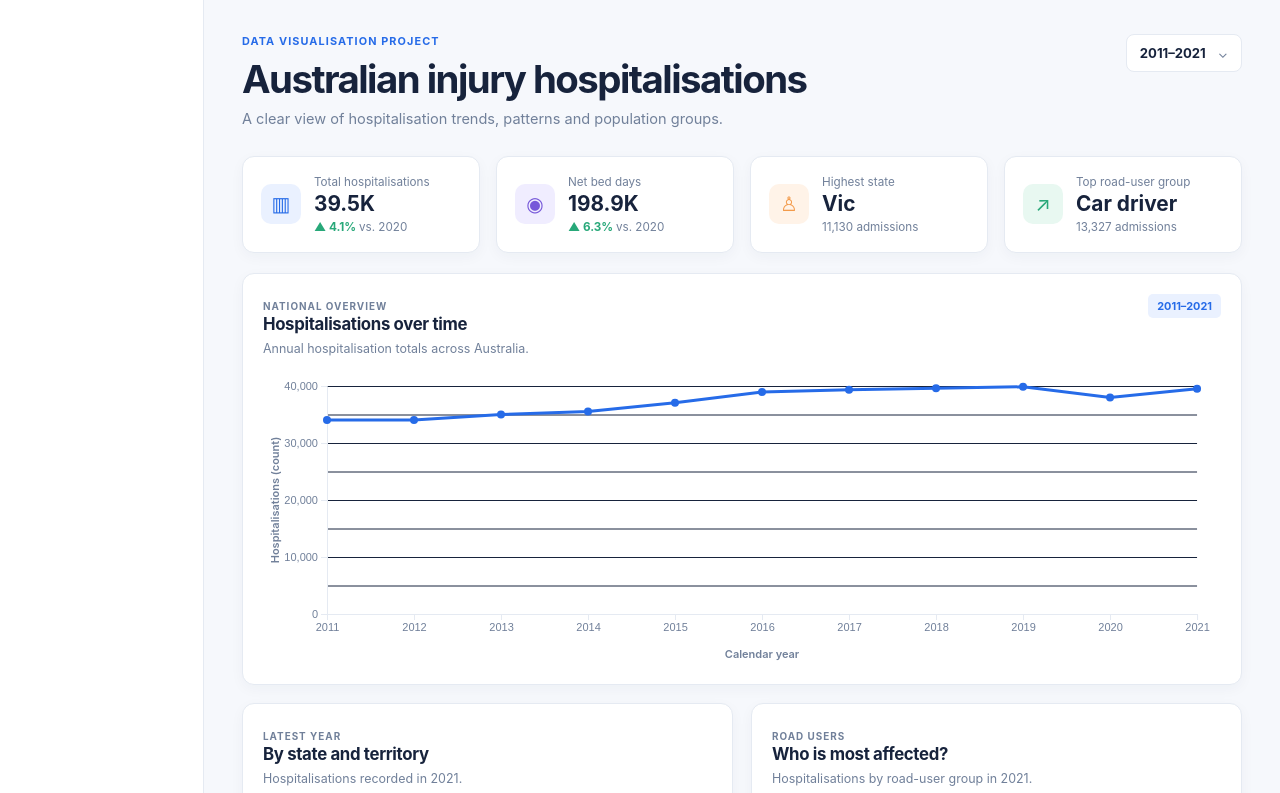
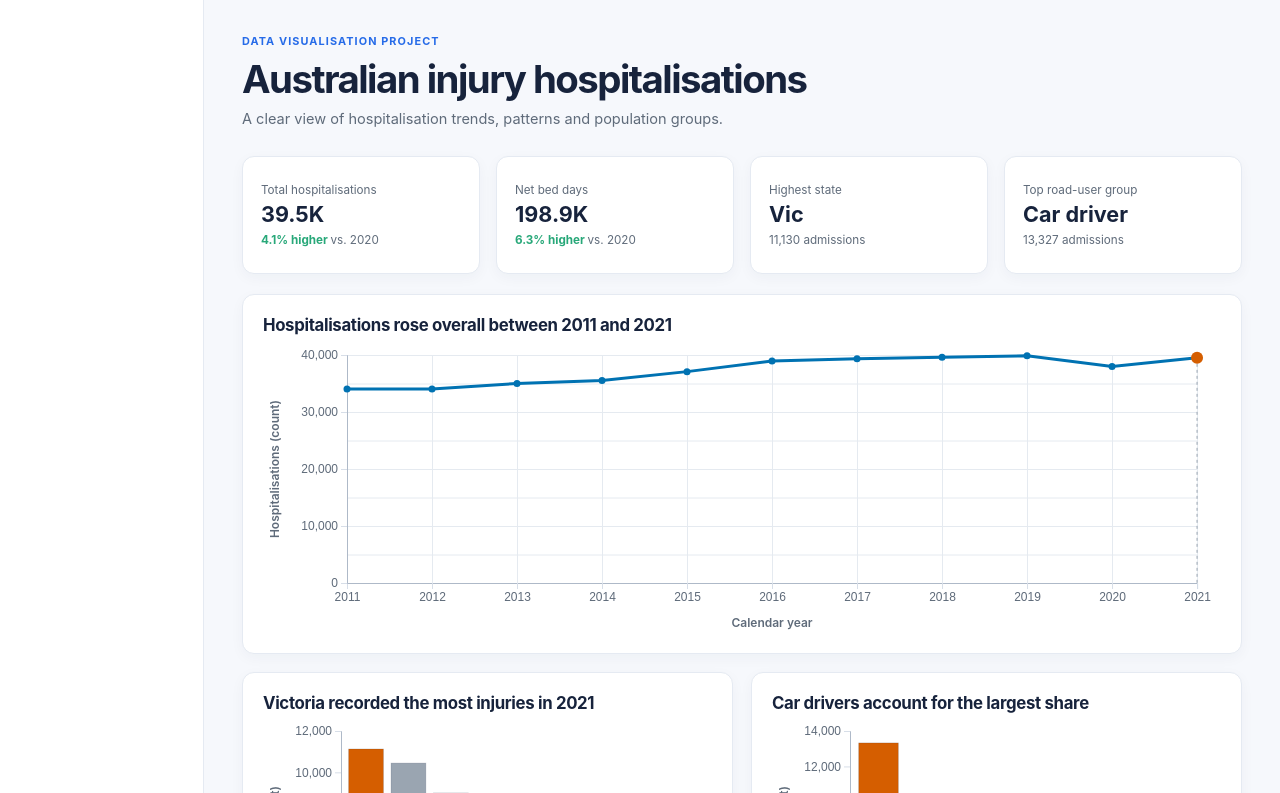
Before and after one commit to Long-0/Data-Visualisation-Project, a plain HTML site: page index.html in a window 1280 px wide. Shown: the top 793 px of the page. Drawn offline with nearby package versions, Linux system fonts and the light colour scheme.

Commit message:
simplify chart headings and improve dashboard layout

```diff
--- a/css/styles.css
+++ b/css/styles.css
@@ -1,7 +1,7 @@
 :root {
     color-scheme: light;
     --ink: #17233c;
-    --muted: #71809a;
+    --muted: #5f6b7a;
     --line: #e5eaf2;
     --surface: #ffffff;
     --background: #f6f8fc;
@@ -144,7 +144,7 @@ nav a.active, nav a:hover {
     margin-bottom: 28px;
 }
 
-.project-label, .eyebrow {
+.project-label {
     margin: 0 0 8px;
     color: var(--blue);
     font-size: 0.68rem;
@@ -168,27 +168,6 @@ h1 {
     font-size: 0.91rem;
 }
 
-.period-control {
-    display: flex;
-    align-items: center;
-    gap: 12px;
-    padding: 10px 13px;
-    color: var(--muted);
-    background: #fff;
-    border: 1px solid var(--line);
-    border-radius: 8px;
-    font-size: 0.82rem;
-}
-
-.period-control button {
-    padding: 0;
-    color: var(--ink);
-    background: none;
-    border: 0;
-    font: inherit;
-    font-weight: 700;
-}
-
 .metric-grid {
     display: grid;
     grid-template-columns: repeat(4, minmax(0, 1fr));
@@ -197,31 +176,19 @@ h1 {
 }
 
 .metric-card {
-    display: flex;
-    align-items: center;
-    gap: 13px;
+    display: grid;
+    align-content: center;
+    gap: 5px;
     min-width: 0;
-    padding: 18px;
+    min-height: 118px;
+    padding: 16px 18px;
     background: var(--surface);
     border: 1px solid var(--line);
     border-radius: 12px;
     box-shadow: 0 4px 14px rgba(27, 47, 84, 0.04);
 }
-
-.metric-icon {
-    display: grid;
-    width: 40px;
-    height: 40px;
-    flex: 0 0 auto;
-    place-items: center;
-    border-radius: 10px;
-    font-size: 1.25rem;
-}
-.metric-icon.blue { color: var(--blue); background: var(--blue-soft); }
-.metric-icon.purple { color: var(--purple); background: #f0edff; }
-.metric-icon.orange { color: var(--orange); background: #fff3e8; }
-.metric-icon.green { color: var(--green); background: #e8f8f1; }
-.metric-card strong { color: var(--ink); font-size: 1.3rem; line-height: 1.2; }
+.metric-label { color: var(--muted); font-size: 0.78rem; }
+.metric-card strong { color: var(--ink); font-size: 1.35rem; line-height: 1.2; }
 .metric-card small { white-space: nowrap; }
 .metric-card small em { color: var(--muted); font-style: normal; font-weight: 400; }
 .metric-card .positive { color: var(--green); font-weight: 700; }
@@ -250,8 +217,6 @@ h1 {
     gap: 12px;
 }
 
-.eyebrow { margin-bottom: 5px; color: var(--muted); font-size: 0.62rem; }
-
 h2 {
     margin-bottom: 0;
     color: var(--ink);
@@ -259,35 +224,22 @@ h2 {
     letter-spacing: -0.02em;
 }
 
-.card-badge {
-    padding: 5px 9px;
-    color: var(--blue);
-    background: var(--blue-soft);
-    border-radius: 5px;
-    font-size: 0.68rem;
-    font-weight: 700;
-}
-
-.chart-description {
-    min-height: 0;
-    margin: 7px 0 10px;
-    color: var(--muted);
-    font-size: 0.78rem;
-}
-
 .chart { min-height: 270px; }
 
 .chart-card-large .chart { min-height: 286px; }
 
-.axis path, .axis line { stroke: var(--line); }
-.axis text { fill: var(--muted); font-size: 11px; }
-.axis-label { fill: var(--muted); font-size: 11px; font-weight: 600; }
-.grid-line { stroke: #eef2f7; }
-.legend { color: var(--muted); font-size: 11px; }
+.axis path { stroke: #aeb9c8; }
+.axis line { stroke: #d7dee8; }
+.axis text { fill: var(--muted); font-size: 12px; }
+.axis-label { fill: var(--muted); font-size: 12px; font-weight: 600; }
+.bar { stroke: rgba(23, 35, 60, 0.18); stroke-width: 0.8px; }
+.grid-line { stroke: #e5eaf0; stroke-width: 1px; }
+.grid-line path { display: none; }
+.grid-line line { stroke: #e5eaf0; }
+.legend { color: var(--muted); font-size: 12px; }
 .legend-item { display: inline-flex; align-items: center; margin-right: 16px; }
 .legend-swatch { width: 9px; height: 9px; margin-right: 5px; border-radius: 50%; }
 .tooltip { position: fixed; z-index: 2; pointer-events: none; padding: 8px 10px; color: #fff; background: rgba(23, 35, 60, 0.94); border-radius: 6px; font-size: 12px; line-height: 1.45; }
-.load-error { margin-top: 24px; padding: 12px; color: #9b2c2c; background: #fff5f5; border: 1px solid #feb2b2; }
 
 @media (max-width: 1050px) {
     .sidebar { width: 205px; }
@@ -303,7 +255,6 @@ h2 {
     nav a { white-space: nowrap; }
     .dashboard { padding: 24px 14px 40px; }
     .topbar { display: block; }
-    .period-control { width: max-content; margin-top: 18px; }
     .metric-grid, .dashboard-grid { grid-template-columns: 1fr; }
     .chart-card-large { grid-column: auto; }
 }
--- a/index.html
+++ b/index.html
@@ -19,54 +19,57 @@
                     <h1>Australian injury hospitalisations</h1>
                     <p class="intro">A clear view of hospitalisation trends, patterns and population groups.</p>
                 </div>
-                <div class="period-control" aria-label="Selected period">
-                    <button>2011–2021</button>
-                    <span>⌄</span>
-                </div>
             </header>
 
             <section id="overview" class="metric-grid" aria-label="Key figures">
-                <article class="metric-card"><div class="metric-icon blue">▥</div><div><span>Total hospitalisations</span><strong>39.5K</strong><small class="positive">▲ 4.1% <em>vs. 2020</em></small></div></article>
-                <article class="metric-card"><div class="metric-icon purple">◉</div><div><span>Net bed days</span><strong>198.9K</strong><small class="positive">▲ 6.3% <em>vs. 2020</em></small></div></article>
-                <article class="metric-card"><div class="metric-icon orange">♙</div><div><span>Highest state</span><strong>Vic</strong><small>11,130 admissions</small></div></article>
-                <article class="metric-card"><div class="metric-icon green">↗</div><div><span>Top road-user group</span><strong>Car driver</strong><small>13,327 admissions</small></div></article>
+                <article class="metric-card">
+                    <span class="metric-label">Total hospitalisations</span>
+                    <strong>39.5K</strong>
+                    <small class="positive">4.1% higher <em>vs. 2020</em></small>
+                </article>
+                <article class="metric-card">
+                    <span class="metric-label">Net bed days</span>
+                    <strong>198.9K</strong>
+                    <small class="positive">6.3% higher <em>vs. 2020</em></small>
+                </article>
+                <article class="metric-card">
+                    <span class="metric-label">Highest state</span>
+                    <strong>Vic</strong>
+                    <small>11,130 admissions</small>
+                </article>
+                <article class="metric-card">
+                    <span class="metric-label">Top road-user group</span>
+                    <strong>Car driver</strong>
+                    <small>13,327 admissions</small>
+                </article>
             </section>
 
             <section class="dashboard-grid">
                 <article id="trends" class="chart-card chart-card-large">
-                    <div class="card-heading"><div><span class="eyebrow">NATIONAL OVERVIEW</span><h2>Hospitalisations over time</h2></div><span class="card-badge">2011–2021</span></div>
-                    <p class="chart-description">Annual hospitalisation totals across Australia.</p>
+                    <div class="card-heading"><div><h2>Hospitalisations rose overall between 2011 and 2021</h2></div></div>
                     <div id="national-chart" class="chart" aria-label="Line chart of national hospitalisations by year"></div>
                 </article>
                 <article class="chart-card">
-                    <div class="card-heading"><div><span class="eyebrow">LATEST YEAR</span><h2>By state and territory</h2></div></div>
-                    <p class="chart-description">Hospitalisations recorded in 2021.</p>
+                    <div class="card-heading"><div><h2>Victoria recorded the most injuries in 2021</h2></div></div>
                     <div id="state-chart" class="chart" aria-label="Bar chart of state hospitalisations in 2021"></div>
                 </article>
                 <article id="breakdown" class="chart-card">
-                    <div class="card-heading"><div><span class="eyebrow">ROAD USERS</span><h2>Who is most affected?</h2></div></div>
-                    <p class="chart-description">Hospitalisations by road-user group in 2021.</p>
+                    <div class="card-heading"><div><h2>Car drivers account for the largest share</h2></div></div>
                     <div id="road-user-chart" class="chart" aria-label="Bar chart of road-user hospitalisations in 2021"></div>
                 </article>
                 <article class="chart-card chart-card-large">
-                    <div class="card-heading"><div><span class="eyebrow">AGE AND SEX</span><h2>Hospitalisations by age group</h2></div></div>
-                    <p class="chart-description">Grouped comparison of female and male admissions in 2021.</p>
+                    <div class="card-heading"><div><h2>Males aged 40–64 had the highest injury burden</h2></div></div>
                     <div id="age-chart" class="chart" aria-label="Grouped bar chart of age and sex hospitalisations in 2021"></div>
                 </article>
                 <article id="about" class="chart-card chart-card-large">
-                    <div class="card-heading"><div><span class="eyebrow">EQUITY LENS</span><h2>First Nations comparison</h2></div></div>
-                    <p class="chart-description">Annual hospitalisations by First Nations status.</p>
+                    <div class="card-heading"><div><h2>The gap remains substantial: act on preventable injury risk</h2></div></div>
                     <div id="first-nations-chart" class="chart" aria-label="Line chart comparing First Nations and non-Indigenous hospitalisations"></div>
                 </article>
             </section>
         </section>
-
-        <p id="load-error" class="load-error" hidden>
-            Charts could not be loaded. Please serve this folder from a local web server.
-        </p>
     </main>
 
-    <script src="js/chart-helpers.js"></script>
+    <script src="js/chart_utils.js"></script>
     <script src="js/national_chart.js"></script>
     <script src="js/state_chart.js"></script>
     <script src="js/road_user_chart.js"></script>
--- a/js/chart-helpers.js
+++ b/js/chart_utils.js
@@ -1,9 +1,11 @@
 const colors = {
-    blue: "#266be8",
-    teal: "#28a879",
-    orange: "#f39a4a",
-    female: "#f39a4a",
-    male: "#266be8"
+    blue: "#0072B2",
+    teal: "#009E73",
+    orange: "#D55E00",
+    female: "#0072B2",
+    male: "#D55E00",
+    grey: "#9AA5B1",
+    ink: "#17233c"
 };
 
 const formatNumber = d3.format(",");
@@ -23,7 +25,8 @@ const createSvg = (
         .attr("width", "100%")
         .attr("height", height)
         .attr("viewBox", `0 0 ${width} ${height}`)
-        .attr("role", "img");
+        .attr("role", "img")
+        .attr("aria-label", container.attr("aria-label") || "Data chart");
 
     return { svg, width, height, margin };
 };
@@ -46,6 +49,17 @@ const addYAxisGrid = (svg, y, width, margin) => {
         );
 };
 
+const addXAxisGrid = (svg, x, height, margin) => {
+    svg.append("g")
+        .attr("class", "grid-line")
+        .attr("transform", `translate(0,${height - margin.bottom})`)
+        .call(
+            d3.axisBottom(x)
+                .tickSize(-(height - margin.top - margin.bottom))
+                .tickFormat("")
+        );
+};
+
 const addAxisLabels = (svg, width, height, margin, xLabel, yLabel) => {
     svg.append("text")
         .attr("class", "axis-label")
@@ -62,9 +76,3 @@ const addAxisLabels = (svg, width, height, margin, xLabel, yLabel) => {
         .attr("text-anchor", "middle")
         .text(yLabel);
 };
-
-const showLoadError = error => {
-    console.error("Unable to load chart data:", error);
-    d3.select("#load-error")
-        .attr("hidden", null);
-};
--- a/js/first_nations_chart.js
+++ b/js/first_nations_chart.js
@@ -19,7 +19,9 @@ const drawFirstNationsChart = data => {
     const statuses = [...new Set(values.map(d => d.status))];
     const years = [...new Set(values.map(d => d.year))];
     const { svg, width, height, margin } = createSvg(
-        "#first-nations-chart"
+        "#first-nations-chart",
+        300,
+        { top: 20, right: 24, bottom: 52, left: 84 }
     );
 
     const x = d3.scalePoint()
@@ -32,6 +34,7 @@ const drawFirstNationsChart = data => {
         .range([height - margin.bottom, margin.top]);
 
     addYAxisGrid(svg, y, width, margin);
+    addXAxisGrid(svg, x, height, margin);
 
     svg.append("g")
         .attr("class", "axis")
@@ -56,13 +59,14 @@ const drawFirstNationsChart = data => {
 
     statuses.forEach((status, index) => {
         const statusValues = values.filter(d => d.status === status);
-        const color = index ? colors.teal : colors.orange;
+        const color = status === "First Nations people" ? colors.orange : colors.teal;
 
         svg.append("path")
             .datum(statusValues)
             .attr("fill", "none")
             .attr("stroke", color)
             .attr("stroke-width", 2.5)
+            .attr("stroke-dasharray", status === "First Nations people" ? "7 3" : null)
             .attr(
                 "d",
                 d3.line()
@@ -78,10 +82,12 @@ const drawFirstNationsChart = data => {
             .attr("cy", d => y(d.hospitalisations))
             .attr("r", 3.5)
             .attr("fill", color)
+            .attr("tabindex", 0)
+            .attr("aria-label", d => `${d.status}, ${d.year}: ${formatNumber(d.hospitalisations)} hospitalisations`)
             .on("mouseenter", (event, d) => {
                 tooltip.style("opacity", 1)
                     .html(
-                        `<strong>${d.status}, ${d.year}</strong><br>${formatNumber(d.hospitalisations)} hospitalisations`
+                        `<strong>${d.status}, ${d.year}</strong><br>${formatNumber(d.hospitalisations)} hospitalisations<br>Unit: count`
                     );
             })
             .on("mousemove", event => {
@@ -89,17 +95,19 @@ const drawFirstNationsChart = data => {
                     .style("top", `${event.clientY - 30}px`);
             })
             .on("mouseleave", () => tooltip.style("opacity", 0));
+
     });
 
     const legend = d3.select("#first-nations-chart")
         .append("div")
         .attr("class", "legend");
 
-    statuses.forEach((status, index) => {
+    statuses.forEach(status => {
+        const color = status === "First Nations people" ? colors.orange : colors.teal;
         legend.append("span")
             .attr("class", "legend-item")
             .html(
-                `<span class="legend-swatch" style="background:${index ? colors.teal : colors.orange}"></span>${status}`
+                `<span class="legend-swatch" style="background:${color}"></span>${status}`
             );
     });
 };
--- a/js/national_chart.js
+++ b/js/national_chart.js
@@ -1,5 +1,9 @@
 const drawNationalChart = data => {
-    const { svg, width, height, margin } = createSvg("#national-chart");
+    const { svg, width, height, margin } = createSvg(
+        "#national-chart",
+        300,
+        { top: 20, right: 24, bottom: 52, left: 84 }
+    );
 
     const x = d3.scalePoint()
         .domain(data.map(d => d.year))
@@ -11,6 +15,7 @@ const drawNationalChart = data => {
         .range([height - margin.bottom, margin.top]);
 
     addYAxisGrid(svg, y, width, margin);
+    addXAxisGrid(svg, x, height, margin);
 
     svg.append("g")
         .attr("class", "axis")
@@ -43,6 +48,14 @@ const drawNationalChart = data => {
                 .y(d => y(d.hospitalisations))
         );
 
+    svg.append("line")
+        .attr("x1", x(data[data.length - 1].year))
+        .attr("x2", x(data[data.length - 1].year))
+        .attr("y1", y(data[data.length - 1].hospitalisations))
+        .attr("y2", height - margin.bottom)
+        .attr("stroke", colors.grey)
+        .attr("stroke-dasharray", "3 3");
+
     const tooltip = addTooltip();
 
     svg.selectAll("circle")
@@ -50,12 +63,14 @@ const drawNationalChart = data => {
         .join("circle")
         .attr("cx", d => x(d.year))
         .attr("cy", d => y(d.hospitalisations))
-        .attr("r", 4)
-        .attr("fill", colors.blue)
+        .attr("r", d => d.year === data[data.length - 1].year ? 6 : 3.5)
+        .attr("fill", (d, i) => i === data.length - 1 ? colors.orange : colors.blue)
+        .attr("tabindex", 0)
+        .attr("aria-label", d => `${d.year}: ${formatNumber(d.hospitalisations)} hospitalisations`)
         .on("mouseenter", (event, d) => {
             tooltip.style("opacity", 1)
                 .html(
-                    `<strong>${d.year}</strong><br>${formatNumber(d.hospitalisations)} hospitalisations<br>${formatNumber(d.bedDays)} bed days<br>${formatNumber(d.deaths)} deaths`
+                    `<strong>${d.year}</strong><br>${formatNumber(d.hospitalisations)} hospitalisations<br>Unit: count`
                 );
         })
         .on("mousemove", event => {
@@ -63,4 +78,5 @@ const drawNationalChart = data => {
                 .style("top", `${event.clientY - 30}px`);
         })
         .on("mouseleave", () => tooltip.style("opacity", 0));
+
 };
--- a/js/road_user_chart.js
+++ b/js/road_user_chart.js
@@ -18,8 +18,6 @@ const drawRoadUserChart = data => {
         .domain([0, d3.max(values, d => d.hospitalisations)])
         .nice()
         .range([height - margin.bottom, margin.top]);
-
-    addYAxisGrid(svg, y, width, margin);
 
     svg.append("g")
         .attr("class", "axis")
@@ -48,15 +46,18 @@ const drawRoadUserChart = data => {
     svg.selectAll("rect")
         .data(values)
         .join("rect")
+        .attr("class", "bar")
         .attr("x", d => x(d.roadUser))
         .attr("y", d => y(d.hospitalisations))
         .attr("width", x.bandwidth())
         .attr("height", d => height - margin.bottom - y(d.hospitalisations))
-        .attr("fill", colors.orange)
+        .attr("fill", d => d.roadUser === "Car driver" ? colors.orange : colors.grey)
+        .attr("tabindex", 0)
+        .attr("aria-label", d => `${d.roadUser}, 2021: ${formatNumber(d.hospitalisations)} hospitalisations`)
         .on("mouseenter", (event, d) => {
             tooltip.style("opacity", 1)
                 .html(
-                    `<strong>${d.roadUser}</strong><br>${formatNumber(d.hospitalisations)} hospitalisations<br>${formatNumber(d.bedDays)} bed days<br>${formatNumber(d.deaths)} deaths`
+                    `<strong>${d.roadUser}, 2021</strong><br>${formatNumber(d.hospitalisations)} hospitalisations<br>Unit: count`
                 );
         })
         .on("mousemove", event => {
@@ -64,4 +65,5 @@ const drawRoadUserChart = data => {
                 .style("top", `${event.clientY - 30}px`);
         })
         .on("mouseleave", () => tooltip.style("opacity", 0));
+
 };
```
Also changed, not shown: js/age_chart.js (+5 -3 lines), js/state_chart.js (+6 -4 lines).
